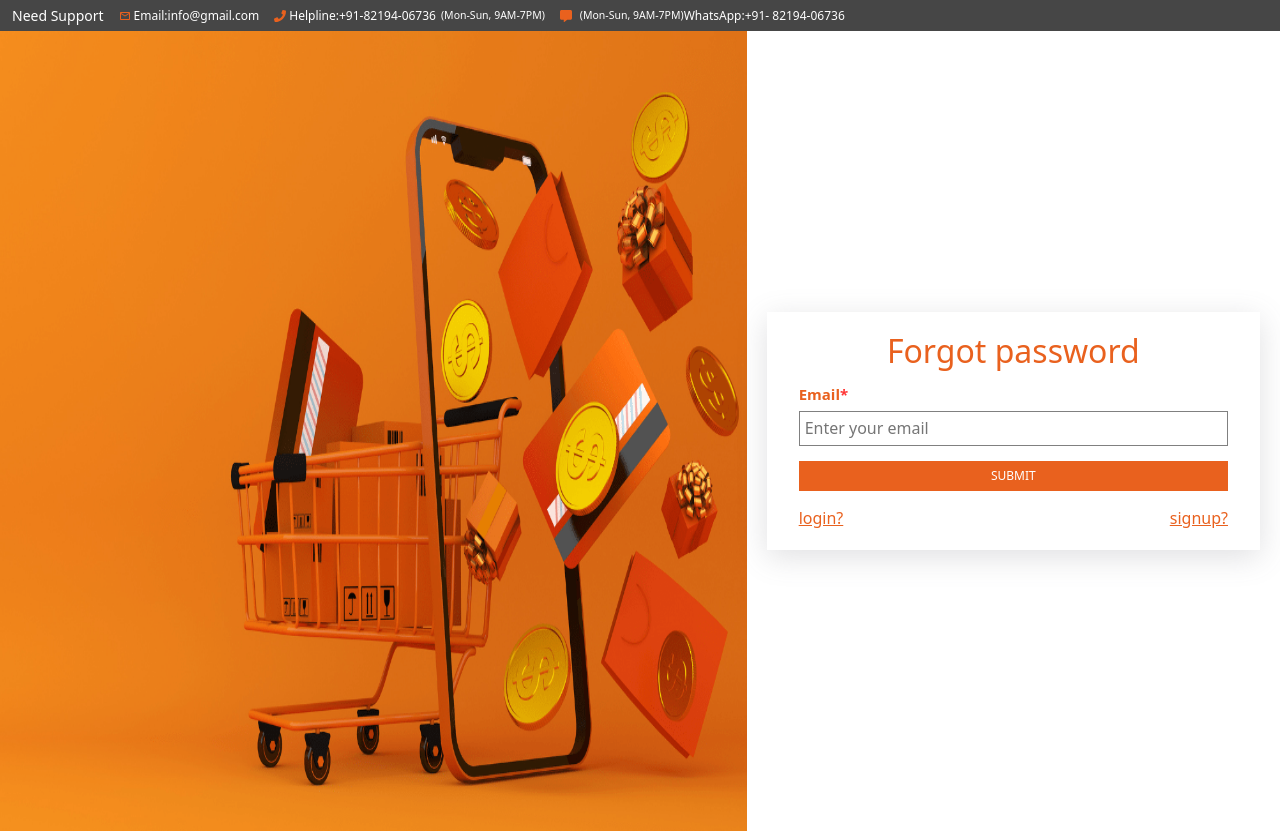
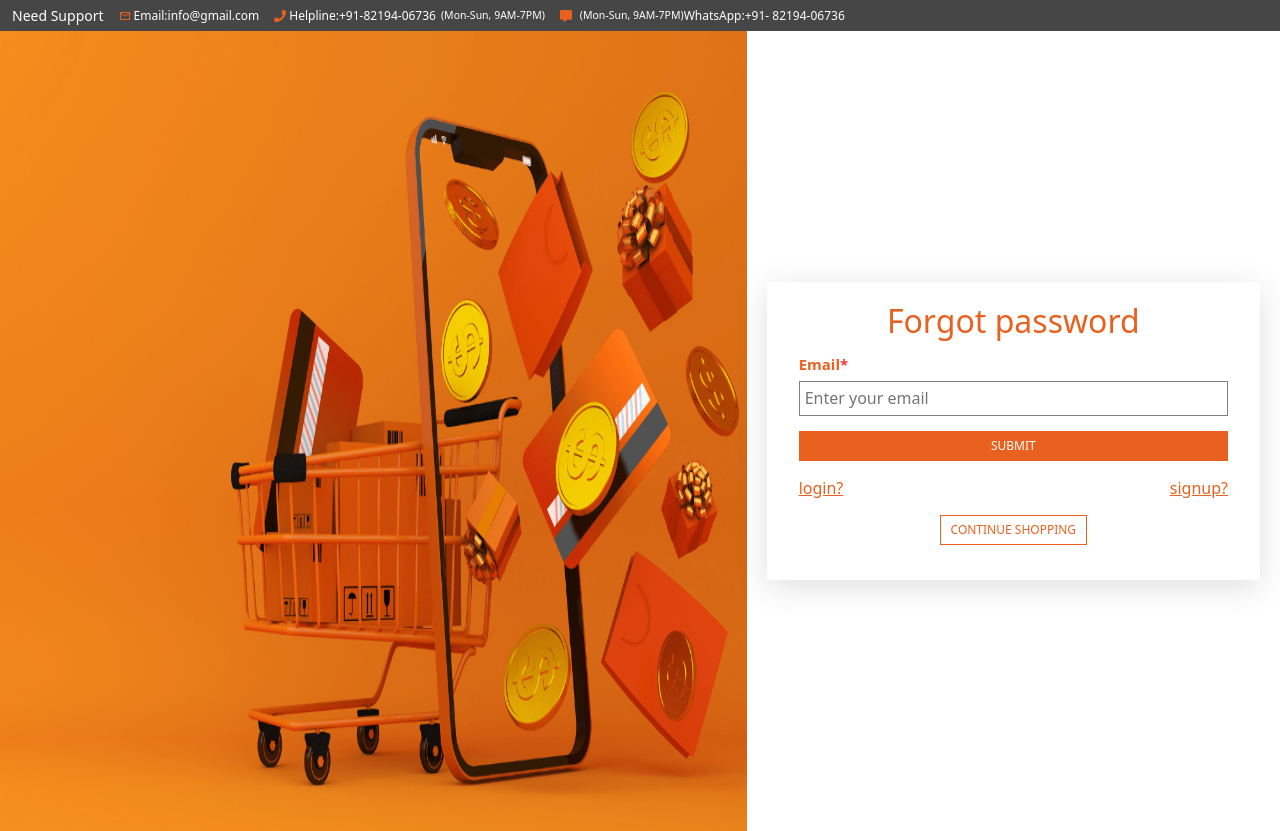
Before and after one commit to rahulkumar1241/ecommerce-frontend, a React (Create React App) app: page /forgot-password in a window 1280 px wide. Built offline with nearby package versions, Linux system fonts and the light colour scheme.

Commit message:
Update forgotpassword.tsx

```diff
--- a/src/containers/authentication/forgotpassword/forgotpassword.tsx
+++ b/src/containers/authentication/forgotpassword/forgotpassword.tsx
@@ -15,10 +15,12 @@ import { sendOtpUser } from "../../../store/slices/auth";
 import { API_MESSAGE_TYPE } from "../../../constants/constants";
 import Loading from "../../../components/loader/loader";
 import showToast from "../../../components/toasters/toast";
+import { useNavigate } from "react-router-dom";
 
 const Forgotpassword = (props: any) => {
     const [open, setOpen] = useState(false);
     const dispatch = useAppDispatch();
+    const navigate = useNavigate();
 
     const { loadingSendOtp, } = useAppSelector(state => state.auth);
 
@@ -69,6 +71,10 @@ const Forgotpassword = (props: any) => {
         }
     }
 
+    const handleContinueShopping = ()=>{
+        navigate(PATH.PUBLIC.HOME_PAGE)
+    }
+
     return (
         <React.Fragment>
             {loadingSendOtp ? <Loading loading={true} /> : ""}
@@ -108,6 +114,15 @@ const Forgotpassword = (props: any) => {
                                     <MyLink label="login?" navigatePath={PATH.PUBLIC.SIGN_IN} />
                                     <MyLink label="signup?" navigatePath={PATH.PUBLIC.SIGN_UP} />
                                 </div>
+                                <div className="col-12 d-flex justify-content-center">
+                                    <Button
+                                        isFilled={false}
+                                        label="Continue Shopping"
+                                        type="button"
+                                        isFullWidth={false}
+                                        onClick={handleContinueShopping}
+                                    />
+                                </div>
                             </div>
                         </form>
                     </div>
```
